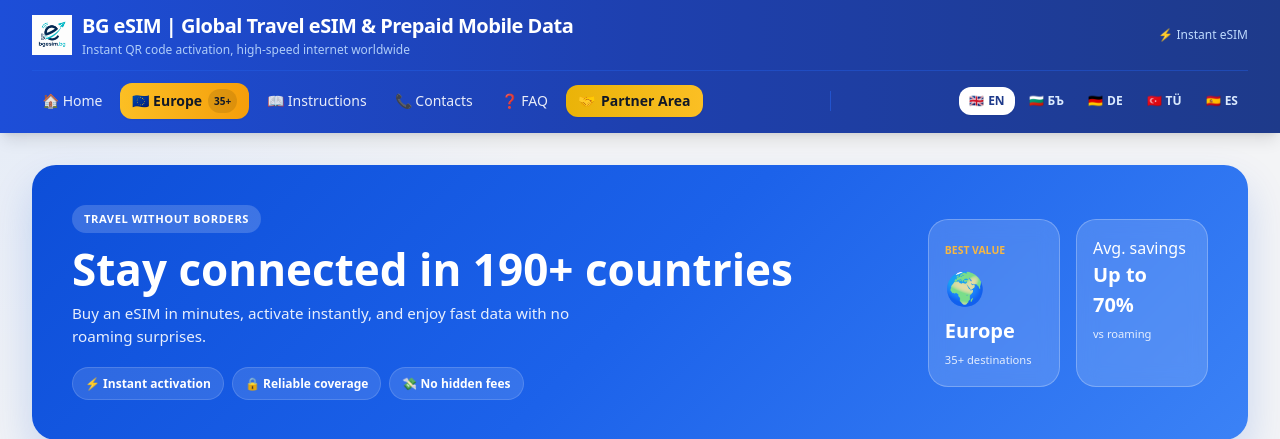
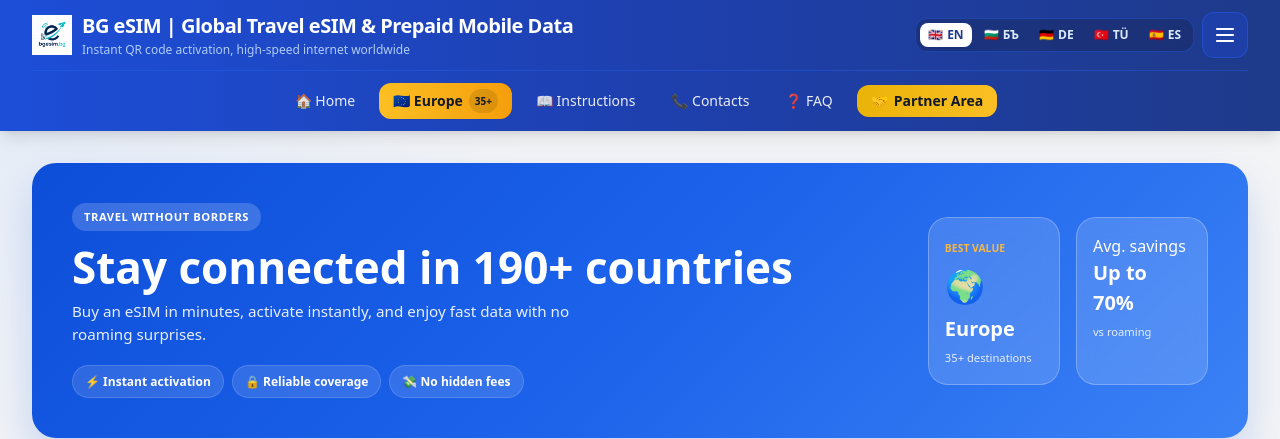
Before and after one commit to VioletaGeorgieva-dev/bgesim, a FastAPI app: page / in a window 1280 px wide. Shown: the top 439 px of the page. Run offline with FastAPI, Linux system fonts and the light colour scheme; parts of the project's set-up code (start-up, migrations or seed data) failed here and were passed over; some libraries are stand-ins or nearby versions.

Commit message:
Update index.html

```diff
--- a/app/templates/index.html
+++ b/app/templates/index.html
@@ -26,8 +26,10 @@
 <header class="bg-gradient-to-r from-blue-700 via-blue-800 to-blue-900 text-white shadow-lg sticky top-0 z-50 w-full">
     <div class="max-w-7xl mx-auto px-3 sm:px-6 lg:px-8 py-3">
 
-        <!-- ГОРЕН РЕД: Лого и Слоган -->
-        <div class="flex items-center justify-between pb-3 border-b border-blue-600/40">
+        <!-- ГОРЕН РЕД: Лого отляво, Езици и Бутон за меню отдясно -->
+        <div class="flex items-center justify-between gap-3">
+
+            <!-- Лого и заглавие -->
             <a href="/" class="flex items-center gap-2.5 shrink-0">
                 <img src="/static/images/logo.png" alt="{{ t.site_title }}" class="h-8 sm:h-10 w-auto object-contain">
                 <div>
@@ -36,57 +38,78 @@
                 </div>
             </a>
 
-            <!-- Малък статус вдясно за десктоп (по желание) -->
-            <div class="hidden md:flex items-center gap-2 text-xs text-blue-200">
-                <span>⚡ Instant eSIM</span>
-            </div>
-        </div>
+            <!-- ДЯСНА ЧАСТ: Езици с флагове + Гамбургер бутон -->
+            <div class="flex items-center gap-2">
 
-        <!-- ДОЛЕН РЕД: Едно общо меню (Линкове + Езици с флагове на един ред с плавен скрол) -->
-        <div class="pt-2.5 overflow-x-auto scrollbar-none">
-            <div class="flex items-center justify-between gap-3 min-w-max py-0.5">
-
-                <!-- Навигационни линкове -->
-                <nav class="flex items-center gap-2 text-xs sm:text-sm font-medium">
-                    <a href="/" class="text-white/90 hover:text-white transition px-2.5 py-1.5 rounded-xl hover:bg-blue-700/60 whitespace-nowrap">🏠 Home</a>
-
-                    <a href="/europe" class="inline-flex items-center gap-1.5 px-3 py-1.5 rounded-xl bg-gradient-to-r from-amber-400 to-amber-500 hover:from-amber-500 hover:to-amber-600 text-gray-900 font-bold shadow-sm transition whitespace-nowrap">
-                        <span>🇪🇺 Europe</span>
-                        <span class="text-[10px] bg-black/10 px-1.5 py-0.5 rounded-full font-semibold">35+</span>
-                    </a>
-
-                    <a href="/instructions" class="text-white/90 hover:text-white transition px-2.5 py-1.5 rounded-xl hover:bg-blue-700/60 whitespace-nowrap">📖 {{ t.nav_instructions | default('Инструкции') }}</a>
-
-                    <a href="/contacts" class="text-white/90 hover:text-white transition px-2.5 py-1.5 rounded-xl hover:bg-blue-700/60 whitespace-nowrap">📞 {{ t.nav_contacts | default('Контакти') }}</a>
-
-                    <a href="/faq" class="text-white/90 hover:text-white transition px-2.5 py-1.5 rounded-xl hover:bg-blue-700/60 whitespace-nowrap">❓ {% if lang == 'bg' %}Въпроси{% else %}FAQ{% endif %}</a>
-
-                    <a href="/partner/login" class="inline-flex items-center gap-1.5 px-3 py-1.5 rounded-xl bg-gradient-to-r from-yellow-500 to-amber-400 hover:from-yellow-400 hover:to-amber-300 text-gray-900 font-bold shadow-sm transition whitespace-nowrap">
-                        🤝 <span>{{ t.partner_area_btn }}</span>
-                    </a>
-                </nav>
-
-                <!-- Разделител -->
-                <div class="h-5 w-px bg-blue-600/60 mx-1"></div>
-
-                <!-- Езици с флагове -->
-                <div class="flex items-center gap-1">
+                <!-- Езици с флагове (винаги видими в хедъра) -->
+                <div class="flex items-center gap-1 bg-blue-950/40 p-1 rounded-xl border border-blue-600/40">
                     {% set flags = {'en': '🇬🇧', 'bg': '🇧🇬', 'de': '🇩🇪', 'tr': '🇹🇷', 'es': '🇪🇸'} %}
                     {% for code, label in supported_langs.items() %}
                     <a href="{{ lang_urls[code] }}"
-                       class="px-2.5 py-1.5 rounded-xl text-xs font-bold transition whitespace-nowrap flex items-center gap-1
-                       {% if lang == code %}bg-white text-blue-900 shadow-sm{% else %}text-blue-100 hover:bg-blue-700/60{% endif %}">
+                       class="px-2 py-1 rounded-lg text-xs font-bold transition whitespace-nowrap flex items-center gap-1
+                       {% if lang == code %}bg-white text-blue-900 shadow-sm{% else %}text-blue-100 hover:text-white{% endif %}"
+                       title="{{ label }}">
                         <span>{{ flags.get(code, '🌐') }}</span>
-                        <span>{{ label[:2].upper() }}</span>
+                        <span class="hidden md:inline">{{ label[:2].upper() }}</span>
                     </a>
                     {% endfor %}
                 </div>
 
+                <!-- Бутон за падащо меню (Гамбургер) -->
+                <button type="button" onclick="toggleMobileMenu()"
+                        class="p-2.5 rounded-xl bg-blue-800/80 hover:bg-blue-700 text-white focus:outline-none transition shadow-sm border border-blue-600/50"
+                        aria-label="Toggle Menu">
+                    <svg id="menu-icon" class="w-6 h-6" fill="none" stroke="currentColor" viewBox="0 0 24 24">
+                        <path stroke-linecap="round" stroke-linejoin="round" stroke-width="2.2" d="M4 6h16M4 12h16M4 18h16"></path>
+                    </svg>
+                </button>
+
             </div>
         </div>
 
+        <!-- ДЕСКТОП НАВИГАЦИЯ (Показва се само на по-големи екрани) -->
+        <div class="hidden xl:flex items-center justify-center gap-3 pt-3 border-t border-blue-600/40 mt-3">
+            <nav class="flex items-center gap-3 text-sm font-medium">
+                <a href="/" class="text-white/90 hover:text-white transition px-3 py-1.5 rounded-xl hover:bg-blue-700/60">🏠 Home</a>
+                <a href="/europe" class="inline-flex items-center gap-1.5 px-3.5 py-1.5 rounded-xl bg-gradient-to-r from-amber-400 to-amber-500 hover:from-amber-500 hover:to-amber-600 text-gray-900 font-bold shadow-sm transition">
+                    <span>🇪🇺 Europe</span>
+                    <span class="text-[10px] bg-black/10 px-1.5 py-0.5 rounded-full font-semibold">35+</span>
+                </a>
+                <a href="/instructions" class="text-white/90 hover:text-white transition px-3 py-1.5 rounded-xl hover:bg-blue-700/60">📖 {{ t.nav_instructions | default('Инструкции') }}</a>
+                <a href="/contacts" class="text-white/90 hover:text-white transition px-3 py-1.5 rounded-xl hover:bg-blue-700/60">📞 {{ t.nav_contacts | default('Контакти') }}</a>
+                <a href="/faq" class="text-white/90 hover:text-white transition px-3 py-1.5 rounded-xl hover:bg-blue-700/60">❓ {% if lang == 'bg' %}Въпроси{% else %}FAQ{% endif %}</a>
+                <a href="/partner/login" class="inline-flex items-center gap-1.5 px-3.5 py-1.5 rounded-xl bg-gradient-to-r from-yellow-500 to-amber-400 hover:from-yellow-400 hover:to-amber-300 text-gray-900 font-bold shadow-sm transition">
+                    🤝 <span>{{ t.partner_area_btn }}</span>
+                </a>
+            </nav>
+        </div>
+
+    </div>
+
+    <!-- МОБИЛНО ПАДАЩО МЕНЮ (Отваря се от бутона горе вдясно) -->
+    <div id="mobile-menu" class="hidden xl:hidden bg-blue-950/95 backdrop-blur-md border-t border-blue-800/80 px-4 pt-3 pb-5 space-y-2 shadow-2xl">
+        <div class="flex flex-col gap-1.5">
+            <a href="/" class="px-3.5 py-2.5 rounded-xl text-sm font-medium text-white hover:bg-blue-900 flex items-center gap-3"><span>🏠</span> Home</a>
+            <a href="/europe" class="px-3.5 py-2.5 rounded-xl text-sm font-bold text-amber-300 hover:bg-blue-900 flex items-center justify-between">
+                <span class="flex items-center gap-3"><span>🇪🇺</span> Europe</span>
+                <span class="text-xs bg-amber-400/20 px-2.5 py-0.5 rounded-full">35+</span>
+            </a>
+            <a href="/instructions" class="px-3.5 py-2.5 rounded-xl text-sm font-medium text-white hover:bg-blue-900 flex items-center gap-3"><span>📖</span> {{ t.nav_instructions | default('Инструкции') }}</a>
+            <a href="/contacts" class="px-3.5 py-2.5 rounded-xl text-sm font-medium text-white hover:bg-blue-900 flex items-center gap-3"><span>📞</span> {{ t.nav_contacts | default('Контакти') }}</a>
+            <a href="/faq" class="px-3.5 py-2.5 rounded-xl text-sm font-medium text-white hover:bg-blue-900 flex items-center gap-3"><span>❓</span> {% if lang == 'bg' %}Въпроси{% else %}FAQ{% endif %}</a>
+            <a href="/partner/login" class="px-3.5 py-2.5 rounded-xl text-sm font-bold text-amber-300 hover:bg-blue-900 flex items-center gap-3 mt-1 border border-amber-500/30">
+                <span>🤝</span> <span>{{ t.partner_area_btn }}</span>
+            </a>
+        </div>
     </div>
 </header>
+
+<script>
+    function toggleMobileMenu() {
+        const menu = document.getElementById('mobile-menu');
+        menu.classList.toggle('hidden');
+    }
+</script>
 
 <main class="max-w-7xl mx-auto px-4 sm:px-6 lg:px-8 py-6 sm:py-8 flex-grow w-full">
 
```
